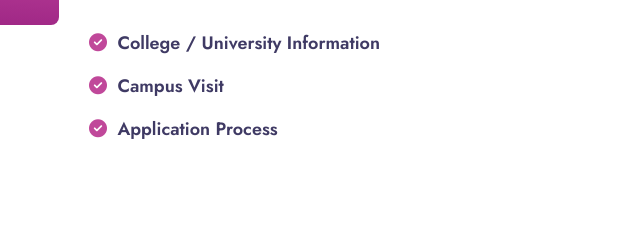
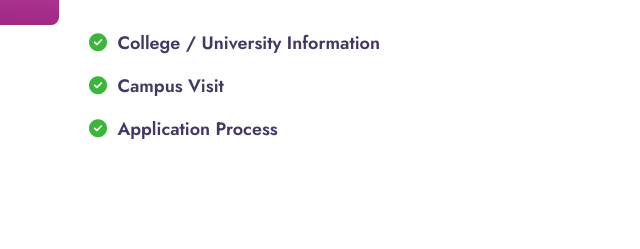
Before and after one commit to clevinwilson/-Achivia-, a plain HTML site: page index.html in a window 1280 px wide. Shown: the part 2545-2794 px from the top of the page, 566-1206 px from the left. Drawn offline with Linux system fonts and the light colour scheme.

Commit message:
home page edited

```diff
--- a/index.html
+++ b/index.html
@@ -323,10 +323,10 @@
             <p class="mt-md-4 mt-3">Achivia Education will make effective efforts to breach these common norms and bring
               about positive changes in our approach to the admission process.</p>
             <ul class="service-list pt-lg-2 mt-4">
-              <li style="color: #09a409;" class="service-link"><a href="#url"><span class="fa fa-check-circle"></span> College / University
+              <li  class="service-link"><a href="#url"><span style="color: #09a409;" class="fa fa-check-circle"></span> College / University
                   Information</a></li>
-              <li style="color: #09a409;"class="service-link"><a href="#url"><span class="fa fa-check-circle"></span> Campus Visit</a></li>
-              <li style="color: #09a409;" class="service-link"><a href="#url"><span class="fa fa-check-circle"></span> Application Process</a>
+              <li class="service-link"><a href="#url"><span style="color: #09a409;" class="fa fa-check-circle"></span> Campus Visit</a></li>
+              <li class="service-link"><a href="#url"><span  style="color: #09a409;" class="fa fa-check-circle"></span> Application Process</a>
               </li>
             </ul>
           </div>
```
